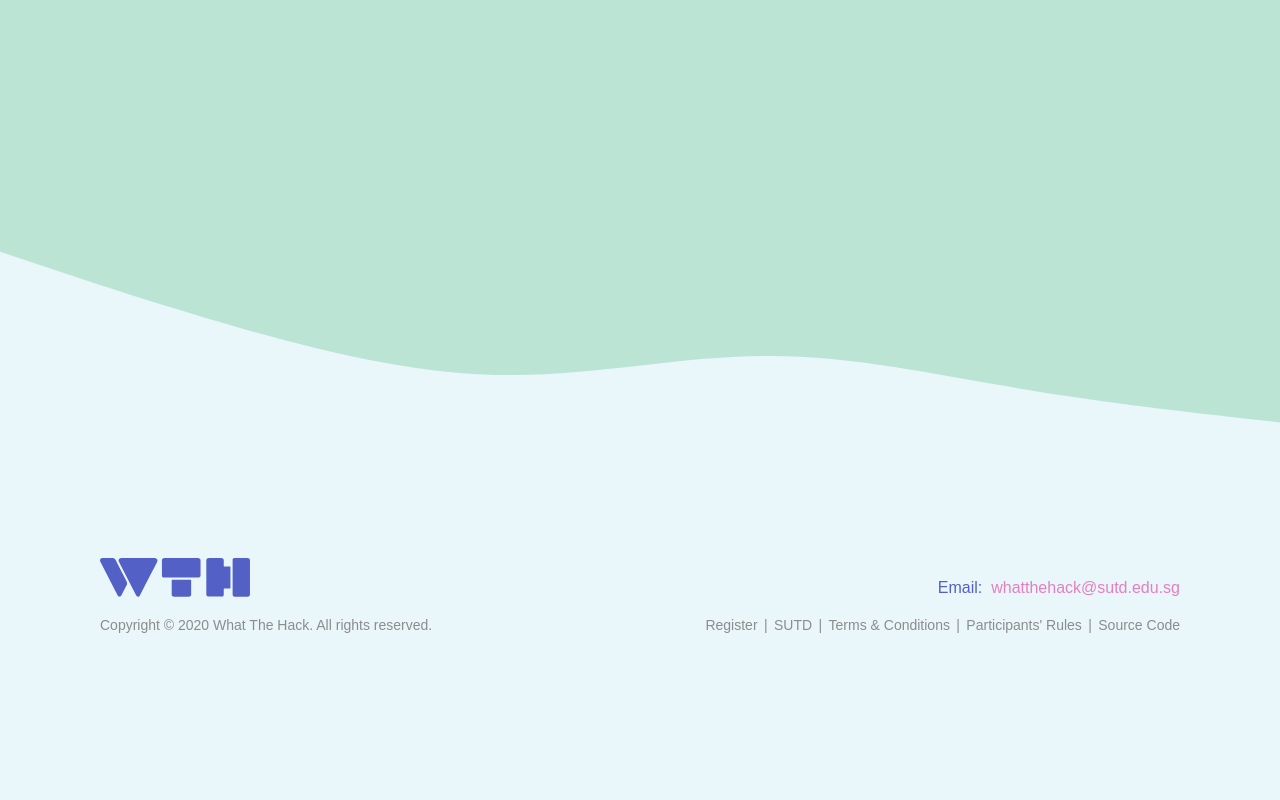
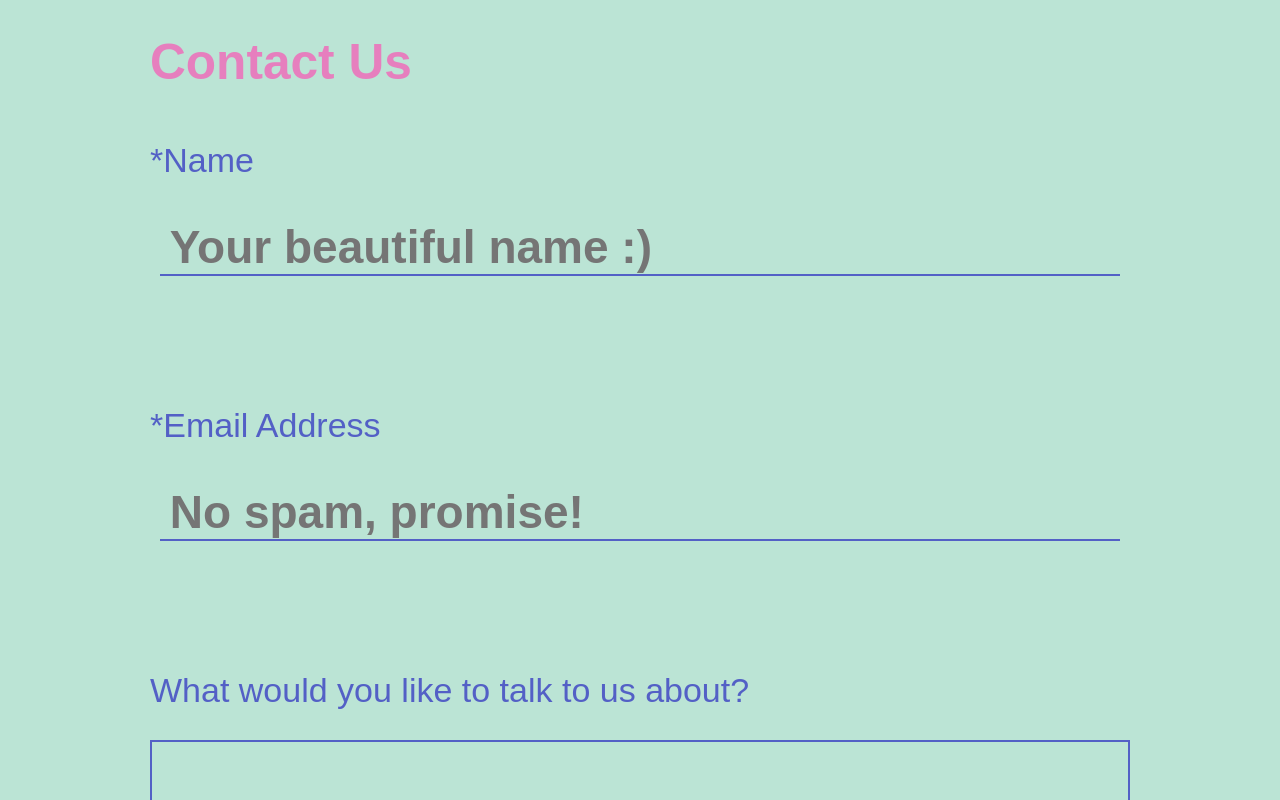
Before and after one commit to wthdevelopers/website-2021, a Vue app: page /#/ in a window 1280 px wide. Shown: the part 5940-6740 px from the top of the page. Before the commit the page ends 6603 px from the top, so only its background shows below. Built offline with nearby package versions, Linux system fonts and the light colour scheme; a web font is replaced by a local one.

Commit message:
refactored form components, created contact us section

```diff
--- a/src/components/contact/Contact.vue
+++ b/src/components/contact/Contact.vue
@@ -1,7 +1,41 @@
 <template>
   <div id="contact">
-    <div class="contact-content"></div>
-    <svg xmlns="http://www.w3.org/2000/svg" viewBox="0 0 1440 320">
+    <div class="contact-body">
+      <h3>Contact Us</h3>
+      <div class="contact-content">
+        <FormInput
+          type="text"
+          label="*Name"
+          name="contactee-name"
+          placeholder="Your beautiful name :)"
+          :model="contacteeName"
+          :onBlur="validateFilled"
+        />
+        <FormInput
+          type="text"
+          label="*Email Address"
+          name="contactee-email"
+          placeholder="No spam, promise!"
+          :model="contacteeEmail"
+          :onInput="validateEmail"
+          :onBlur="s => {
+            if (!validateFilled(s)) {
+                validateEmail(s, 'blur');
+            }
+        }"
+        />
+        <Textbox
+          label="What would you like to talk to us about?"
+          name="contactee-message"
+          :model="contacteeMessage"
+        />
+      </div>
+    </div>
+    <svg
+      style="transform: translateY(-6px);"
+      xmlns="http://www.w3.org/2000/svg"
+      viewBox="0 0 1440 320"
+    >
       <path
         class="slope"
         fill="#3f626d"
@@ -13,19 +47,91 @@
 </template>
 
 <script>
+import FormInput from "@/components/registration/FormInput.vue";
+import Textbox from "@/components/registration/Textbox.vue";
+
+import validateFilledMixin from "@/mixins/validateFilledMixin";
+import validateEmailMixin from "@/mixins/validateEmailMixin";
+
 export default {
-  name: "contact"
+  name: "contact",
+  components: {
+    FormInput,
+    Textbox
+  },
+  data() {
+    return {
+      contacteeName: { value: "", error: "" },
+      contacteeEmail: { value: "", error: "", success: false },
+      contacteeMessage: { value: "" }
+    };
+  },
+  mixins: [validateFilledMixin, validateEmailMixin]
 };
 </script>
 
 <style scoped>
 #contact {
-  transform: translateY(-1px);
+  /* border: 1px solid purple; */
+}
+
+.contact-body {
+  background-color: var(--slope-body-color);
+  width: 100%;
+  padding: 100px 0;
+  transform: translateY(-6px);
+  transition: background-color 0.6s ease-out;
+}
+
+h3 {
+  font-family: var(--font-secondary), sans-serif;
+  font-size: calc(24px + 2vw);
+  font-weight: 700;
+  padding-left: 150px;
+  color: var(--color-section-title-text);
+  margin-bottom: 50px;
+  /* border: 1px solid yellow; */
 }
 
 .contact-content {
-  height: 200px;
-  background-color: var(--slope-body-color);
-  transition: background-color 0.6s ease-out;
+  margin: 0 150px;
+  /* border: 1px solid red; */
+}
+
+@media only screen and (max-width: 1000px) {
+  h3 {
+    padding-left: 100px;
+  }
+
+  .contact-content {
+    margin: 0 100px;
+  }
+}
+
+@media only screen and (max-width: 1000px) {
+  h3 {
+    padding-left: 100px;
+  }
+
+  .schedule-content {
+    margin: 0 100px;
+  }
+}
+
+@media only screen and (max-width: 791px) {
+}
+
+@media only screen and (max-width: 570px) {
+  h3 {
+    padding-left: 30px;
+  }
+
+  p {
+    font-size: 20px;
+  }
+
+  .contact-content {
+    margin: 0 30px;
+  }
 }
 </style>
--- a/src/components/registration/Checkbox.vue
+++ b/src/components/registration/Checkbox.vue
@@ -1,15 +1,22 @@
 <template>
-  <div class="checkbox content-block">
+  <FormBlock>
     <input type="checkbox" :name="name" :id="name" :value="name" v-model="model.value">
-    <label :for="name">
+    <FormLabel :forValue="name">
       <slot></slot>
-    </label>
-  </div>
+    </FormLabel>
+  </FormBlock>
 </template>
 
 <script>
+import FormBlock from "@/components/registration/FormBlock.vue";
+import FormLabel from "@/components/registration/FormLabel.vue";
+
 export default {
   name: "checkbox",
+  components: {
+    FormBlock,
+    FormLabel
+  },
   props: {
     name: String,
     model: Object
--- /dev/null
+++ b/src/components/registration/FormBlock.vue
@@ -0,0 +1,28 @@
+<template>
+  <div>
+    <slot></slot>
+  </div>
+</template>
+
+<script>
+export default {
+  name: "form-block"
+};
+</script>
+
+<style scoped>
+div {
+  position: relative;
+  /* border: 1px solid red; */
+}
+
+div + div {
+  margin-top: 100px;
+}
+
+@media only screen and (max-width: 570px) {
+  div + div {
+    margin-top: 50px;
+  }
+}
+</style>
--- /dev/null
+++ b/src/components/registration/FormError.vue
@@ -0,0 +1,23 @@
+<template>
+  <p>
+    <slot></slot>
+  </p>
+</template>
+
+<script>
+export default {
+  name: "form-error"
+};
+</script>
+
+<style scoped>
+p {
+  font-family: var(--font-primary), sans-serif;
+  font-size: 20px;
+  font-weight: 400;
+  color: #cc6675;
+  margin-top: 20px;
+  padding: 0 10px;
+  height: 10px;
+}
+</style>
--- a/src/components/registration/FormInput.vue
+++ b/src/components/registration/FormInput.vue
@@ -1,7 +1,7 @@
 <template>
-  <div class="form-input content-block">
-    <label :for="name">{{label}}</label>
-    <p class="additional-info">{{additionalInfo}}</p>
+  <FormBlock>
+    <FormLabel :forValue="name">{{label}}</FormLabel>
+    <FormLabelSub>{{additionalInfo}}</FormLabelSub>
     <input
       maxlength="254"
       :type="type"
@@ -13,11 +13,16 @@
       @blur="onBlur ? onBlur(model) : null"
       :style="model.error ? 'border-bottom: 2px solid transparent; outline: 2px solid #cc6675;' : null"
     >
-    <p class="error-info">{{model.error}}</p>
-  </div>
+    <FormError>{{model.error}}</FormError>
+  </FormBlock>
 </template>
 
 <script>
+import FormBlock from "@/components/registration/FormBlock.vue";
+import FormLabel from "@/components/registration/FormLabel.vue";
+import FormLabelSub from "@/components/registration/FormLabelSub.vue";
+import FormError from "@/components/registration/FormError.vue";
+
 export default {
   name: "form-input",
   props: {
@@ -29,6 +34,12 @@ export default {
     model: Object,
     onInput: Function,
     onBlur: Function
+  },
+  components: {
+    FormBlock,
+    FormLabel,
+    FormLabelSub,
+    FormError
   }
 };
 </script>
--- /dev/null
+++ b/src/components/registration/FormLabel.vue
@@ -0,0 +1,35 @@
+<template>
+  <label :for="forValue">
+    <slot></slot>
+  </label>
+</template>
+
+<script>
+export default {
+  name: "form-label",
+  props: {
+    forValue: String
+  }
+};
+</script>
+
+<style scoped>
+label {
+  font-family: var(--font-primary), sans-serif;
+  font-size: 34px;
+  font-weight: 400;
+  color: var(--color-regular-text);
+}
+
+@media only screen and (max-width: 1000px) {
+  label {
+    font-size: 28px;
+  }
+}
+
+@media only screen and (max-width: 570px) {
+  label {
+    font-size: 20px;
+  }
+}
+</style>
--- /dev/null
+++ b/src/components/registration/FormLabelSub.vue
@@ -0,0 +1,28 @@
+<template>
+  <p>
+    <slot></slot>
+  </p>
+</template>
+
+<script>
+export default {
+  name: "form-label-sub"
+};
+</script>
+
+<style scoped>
+p {
+  font-family: var(--font-primary), sans-serif;
+  font-size: 20px;
+  font-weight: 400;
+  color: var(--color-gray);
+  margin-top: 20px;
+  padding: 0 10px;
+}
+
+@media only screen and (max-width: 570px) {
+  p {
+    font-size: 16px;
+  }
+}
+</style>
--- a/src/components/registration/Radio.vue
+++ b/src/components/registration/Radio.vue
@@ -1,6 +1,6 @@
 <template>
-  <div class="radio content-block">
-    <label>{{label}}</label>
+  <FormBlock>
+    <FormLabel>{{label}}</FormLabel>
     <div class="radio-block" v-for="option in options" :key="option.id">
       <input
         type="radio"
@@ -10,15 +10,24 @@
         v-model="model.value"
         @change="onChange ? onChange() : null"
       >
-      <label class="option-label" :for="option.id">{{option.optionLabel}}</label>
+      <FormLabel class="option-label" :forValue="option.id">{{option.optionLabel}}</FormLabel>
     </div>
-    <p class="error-info"></p>
-  </div>
+    <FormError>{{model.error}}</FormError>
+  </FormBlock>
 </template>
 
 <script>
+import FormBlock from "@/components/registration/FormBlock.vue";
+import FormLabel from "@/components/registration/FormLabel.vue";
+import FormError from "@/components/registration/FormError.vue";
+
 export default {
   name: "radio",
+  components: {
+    FormBlock,
+    FormLabel,
+    FormError
+  },
   props: {
     label: String,
     name: String,
--- /dev/null
+++ b/src/components/registration/Textbox.vue
@@ -0,0 +1,47 @@
+<template>
+  <FormBlock>
+    <FormLabel :forValue="name">{{label}}</FormLabel>
+    <textarea v-model="model.value" maxlength="2540"/>
+  </FormBlock>
+</template>
+
+<script>
+import FormBlock from "@/components/registration/FormBlock.vue";
+import FormLabel from "@/components/registration/FormLabel.vue";
+
+export default {
+  name: "textbox",
+  components: {
+    FormBlock,
+    FormLabel
+  },
+  props: {
+    label: String,
+    name: String,
+    model: Object
+  }
+};
+</script>
+
+<style scoped>
+textarea {
+  display: block;
+  margin-top: 30px;
+  background-color: transparent;
+  border: 2px solid var(--color-regular-text);
+  width: 100%;
+  height: 350px;
+  font-family: var(--font-secondary), sans-serif;
+  font-size: 34px;
+  font-weight: 900;
+  color: var(--color-regular-text);
+  padding: 10px 20px;
+  resize: vertical;
+}
+
+textarea:focus {
+  border: 2px solid transparent;
+  color: var(--color-accent);
+  outline: 2px solid var(--color-accent);
+}
+</style>
```
Also changed, not shown: src/components/registration/RegistrationForm.vue (+21 -95 lines).
